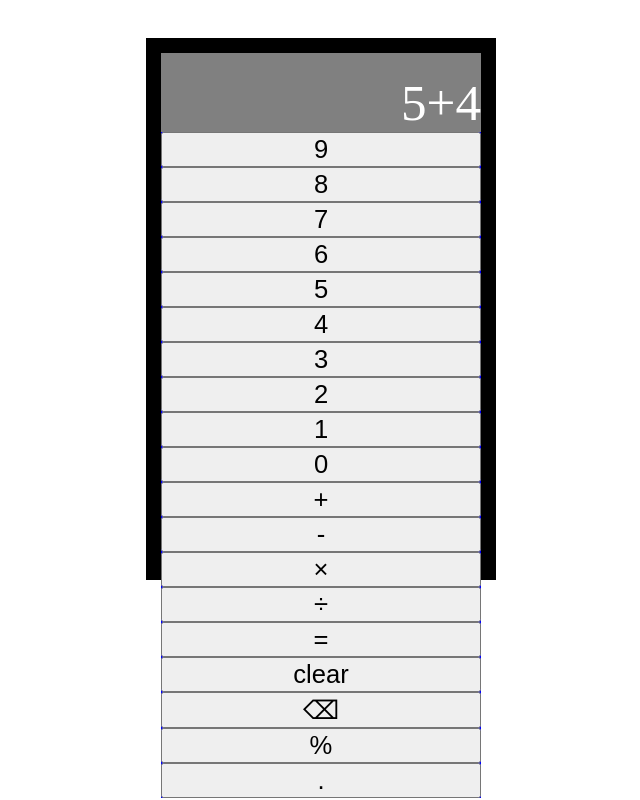
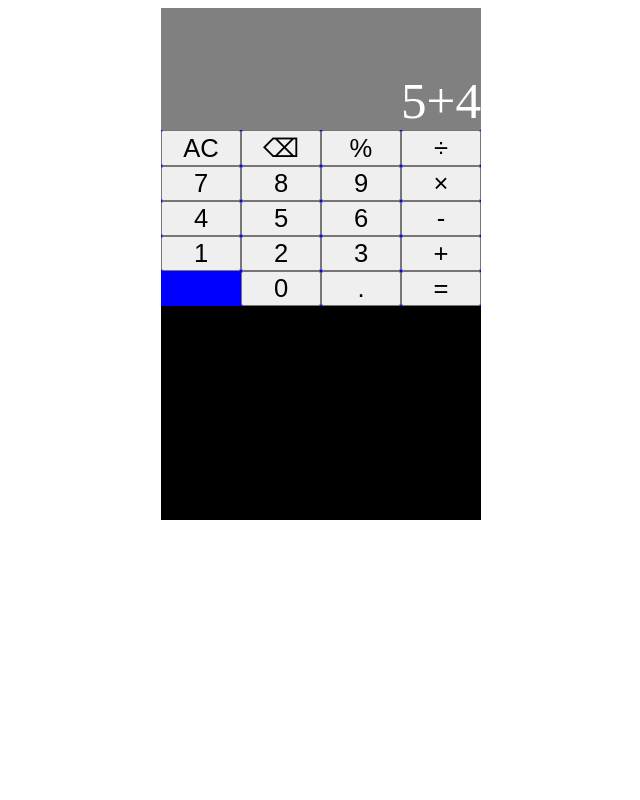
Before and after one commit to AphiweNgubane/calculator, a plain HTML site: page index.html in a window 1280 px wide. Shown: the whole page, without its empty margins (319-959 px from the left). Drawn offline with Linux system fonts and the light colour scheme.

Commit message:
rearrange html, buttons appear in order easier

```diff
--- a/index.html
+++ b/index.html
@@ -16,27 +16,25 @@
         </div>
 
         <div id="keys">
+            <button id="divide" class="signs">÷</button>
+            <button id="percent">%</button>
+            <button id="backspace">⌫</button>
+            <button id="clearKey">AC</button>
+            <button id="multiply" class="signs">×</button>
             <button id="nine" class="digits">9</button>
             <button id="eight" class="digits">8</button>
             <button id="seven" class="digits">7</button>
+            <button id="minus" class="signs">-</button>
             <button id="six" class="digits">6</button>
             <button id="five" class="digits">5</button>
             <button id="four" class="digits">4</button>
+            <button id="plus" class="signs">+</button>
             <button id="three" class="digits">3</button>
             <button id="two" class="digits">2</button>
             <button id="one" class="digits">1</button>
+            <button id="equalsKey">=</button>
+            <button id="point">.</button>
             <button id="zero" class="digits">0</button>
-
-            <button id="plus" class="signs">+</button>
-            <button id="minus" class="signs">-</button>
-            <button id="multiply" class="signs">×</button>
-            <button id="divide" class="signs">÷</button>
-
-            <button id="equalsKey">=</button>
-            <button id="clearKey">clear</button>
-            <button id="backspace">⌫</button>
-            <button id="percent">%</button>
-            <button id="point">.</button>
         </div>
     </div>
 </body>
--- a/styles.css
+++ b/styles.css
@@ -5,8 +5,6 @@ body {
 
 #container {
     background-color: black;
-    padding: 15px;
-    margin-top: 30px;
     width: 25vw;
     height: 40vw;
     display: flex;
@@ -26,10 +24,9 @@ body {
 
 #keys {
     display: flex;
-    flex-direction: column;
     background-color: blue;
-    flex: calc(60% / 2);
-    margin-bottom: 10px;
+    flex-wrap: wrap;
+    flex-direction: row-reverse;
 }
 
 .digits,
@@ -40,4 +37,5 @@ body {
 #percent,
 #point {
     font-size: 2vw;
+    width: calc(100% / 4);
 }
```
